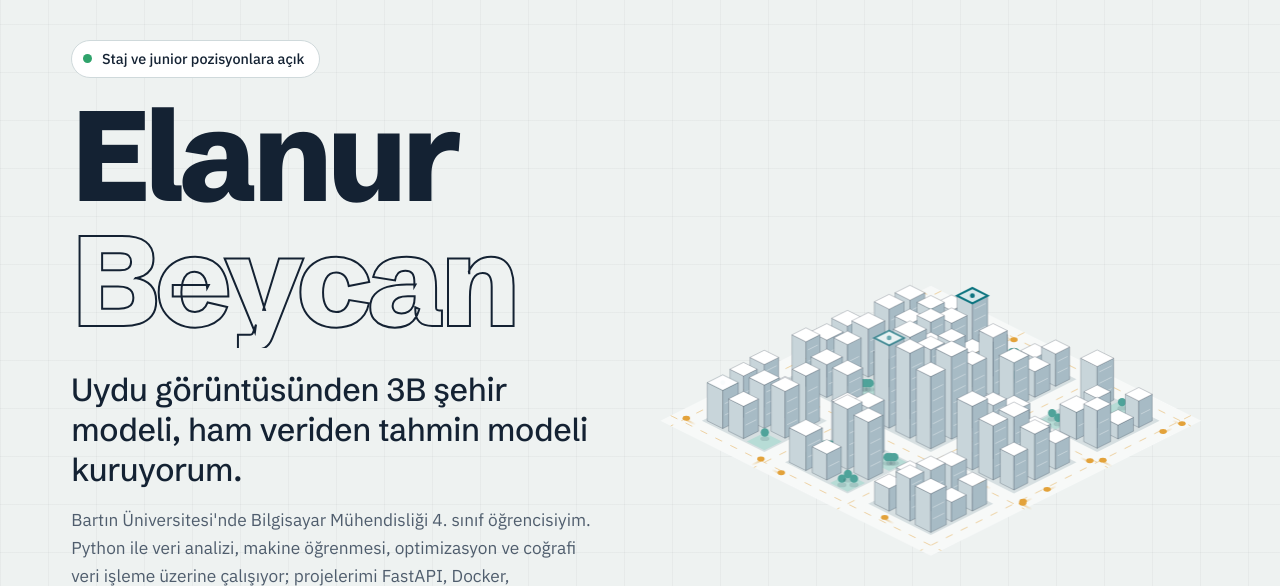
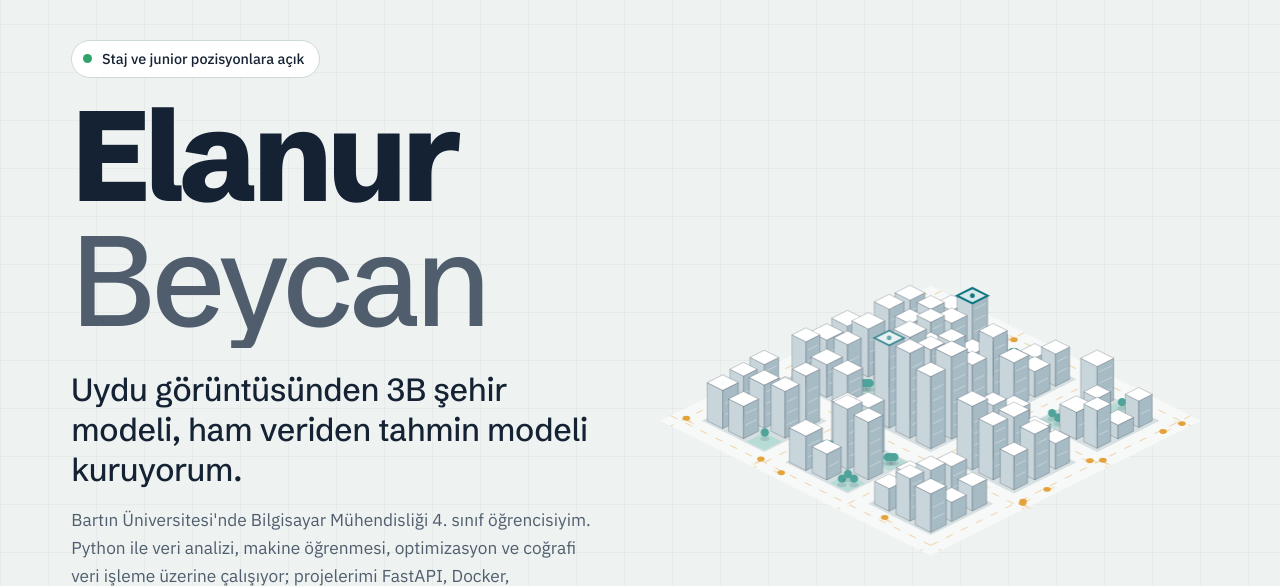
Before and after one commit to elanur04/elanur04.github.io, a PHP site: page / in a window 1280 px wide. Shown: the part 72-658 px from the top of the page. Run offline with PHP 8.4, Linux system fonts and the light colour scheme.

Commit message:
Soyadındaki kontur hatasını ve aktif İletişim butonunu düzelt

```diff
--- a/style.css
+++ b/style.css
@@ -149,7 +149,10 @@ section {
     transition: background-color .2s;
 }
 .navbar .nav-cta::after { display: none; }
-.navbar .nav-cta:hover { color: #fff; background: var(--water); }
+.navbar a.nav-cta,
+.navbar a.nav-cta.is-active { color: #fff; }
+.navbar a.nav-cta:hover,
+.navbar a.nav-cta.is-active { background: var(--water); }
 
 .menu-toggle {
     display: none;
@@ -248,8 +251,8 @@ section {
 .hero-name .line { display: block; overflow: hidden; padding-bottom: .06em; }
 .hero-name .line > span { display: inline-block; }
 .hero-name .line:nth-child(2) > span {
-    color: transparent;
-    -webkit-text-stroke: 2px var(--ink);
+    font-weight: 500;
+    color: var(--ink-soft);
 }
 
 .hero-lead {
@@ -681,7 +684,6 @@ section {
 @media (max-width: 560px) {
     .skill-groups { grid-template-columns: 1fr; }
     .hero-actions .btn { flex: 1 1 100%; }
-    .hero-name .line:nth-child(2) > span { -webkit-text-stroke-width: 1.5px; }
 }
 
 /* Hareket istemeyenler için */
```
